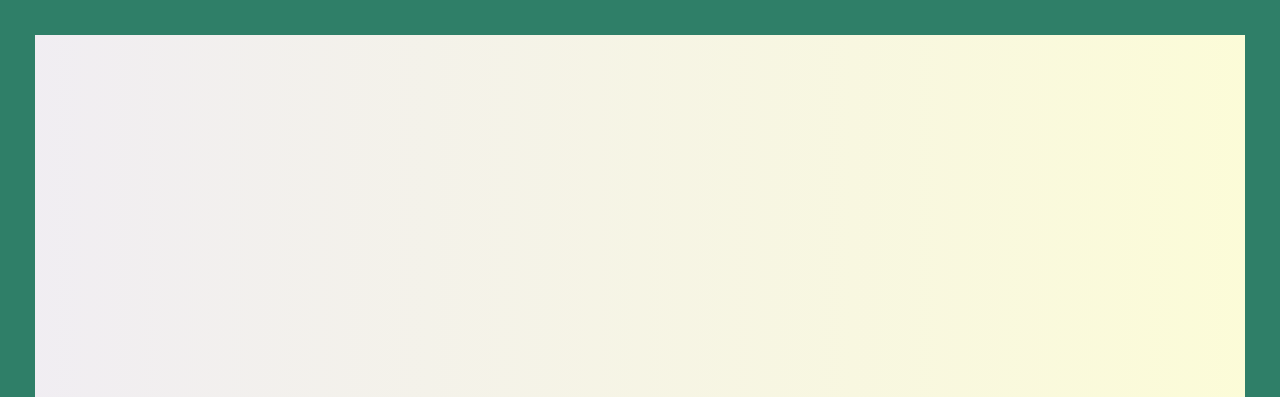
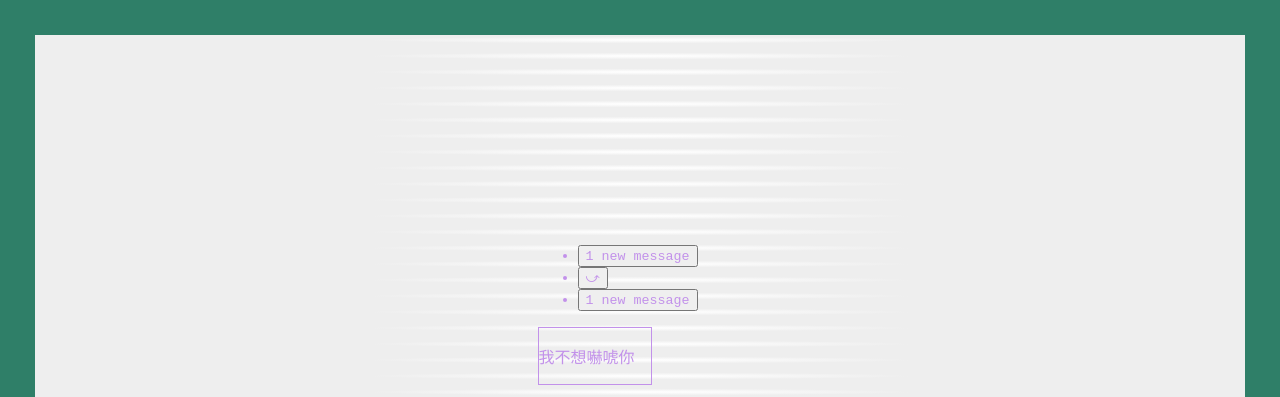
Before and after one commit to kaiuswu/kaiustimeline, a plain HTML site: page project1_timeline/fifteen.html in a window 1280 px wide. Shown: the top 397 px of the page. Drawn offline with nearby package versions, Linux system fonts and the light colour scheme; a web font is replaced by a local one.

Commit message:
catcross+texts

```diff
--- a/project1_timeline/css/one.css
+++ b/project1_timeline/css/one.css
@@ -69,7 +69,6 @@ h1 {
 	font-size: 1.9em;
   line-height: 25px;
   color: #24538e;
-  text-align: -;
 }
 
 p {
@@ -77,6 +76,21 @@ p {
   font-size: 1.2em;
   color: #24538e;
 }
+
+#tabs {
+	font-family: "Courier New";
+	font-size: 1em;
+	color: #c291ea;
+	text-decoration: none;
+}
+
+.text {
+    border-style:solid;
+		border-width:1px;
+		min-width: 70%;
+		max-width: 70%;
+}
+
 
 /* @media screen and (max-width: 600px) {
   h1 {
@@ -110,7 +124,11 @@ a:hover {
 	min-width:50%;
 }
 
-
+.widget {
+	position: absolute;
+	top: -90%;
+	left: 30%;
+}
 
 /*Hover Swap*/
 /* Make the container relative */
--- a/project1_timeline/fifteen.html
+++ b/project1_timeline/fifteen.html
@@ -2,8 +2,10 @@
 <html>
 <head>
 <title> 15th </title>
-<link rel="icon" href="--">
 <link rel="stylesheet" type="text/css" href="css/one.css">
+<script src="https://code.jquery.com/jquery-1.12.4.js"></script>
+<script src="https://code.jquery.com/ui/1.12.1/jquery-ui.js"></script>
+<script src="scripts/javascript.js"></script>
 <style>
 /* width */
 ::-webkit-scrollbar {
@@ -24,6 +26,12 @@
 ::-webkit-scrollbar-thumb:hover {
   background: red;
 }
+
+body,html {
+  background: -webkit-repeating-radial-gradient(#efefef ,#efefef .7%, #8D1713 1%, #eeeeee 30%,#eeeeee);
+  background: repeating-radial-gradient(#efefef ,#efefef .7%, #ffffff 1%, #eeeeee 30%,#eeeeee);
+  overflow:hidden;
+}
 </style>
 </head>
 
@@ -35,14 +43,29 @@
 
   <div class="door">
 
-  <img src="beep" alt="beep ">
+  <div id="tabs" class="widget">
+      <ul>
+      <li><button> <a id="tabs"href="#tabs-1">1 new message</a></button>
+      <li><button><a id="tabs"href="#tabs-2">⤻</a></button>
+      <li><button><a id="tabs"href="#tabs-3">1 new message</a></button>
+    </ul>
+    <div class="text" id="tabs-1">
+      <p id="tabs">我不想嚇唬你</p>
+    </div>
+    <div class="text" id="tabs-2">
+      <p id="tabs"> 你不是那麼糟糕。 和你在一起我永遠都不會覺得無聊。</p>
+    </div>
+    <div class="text" id="tabs-3">
+      <p id="tabs">alors qu'est-ce que tu veux ?</p>
+    </div>
+  </div>
+
   <h1>15th</h1>
   <p>Kaius goes to camp in Taiwan for the whole summer and has a French lover. The family uncovers this after they return the temporary phone to the aunt and she reads all the texts.</p>
   <p><a id="pageturn" href="sixteen.html"> Continue. </a> <a id="pageback" href="fourteen.html">Back. </a></p>
   </div>
 
 
-
 </body>
 
 </html>
--- a/project1_timeline/scripts/javascript.js
+++ b/project1_timeline/scripts/javascript.js
@@ -10,3 +10,9 @@ $(".swap-on-hover").hover(function() {
 $( function() {
   $( ".drag" ).draggable();
 } );
+
+$( function() {
+  $( "#tabs" ).tabs({
+      collapsible: true
+    });
+} );
```
Also changed, not shown: project1_timeline/four.html (+1 -1 lines), project1_timeline/fourteen.html (+0 -1 lines), project1_timeline/seven.html (+0 -1 lines), project1_timeline/six.html (+0 -1 lines), project1_timeline/twentytwo.html (+0 -1 lines), project1_timeline/images/catcross.png (added), 1 other file.
